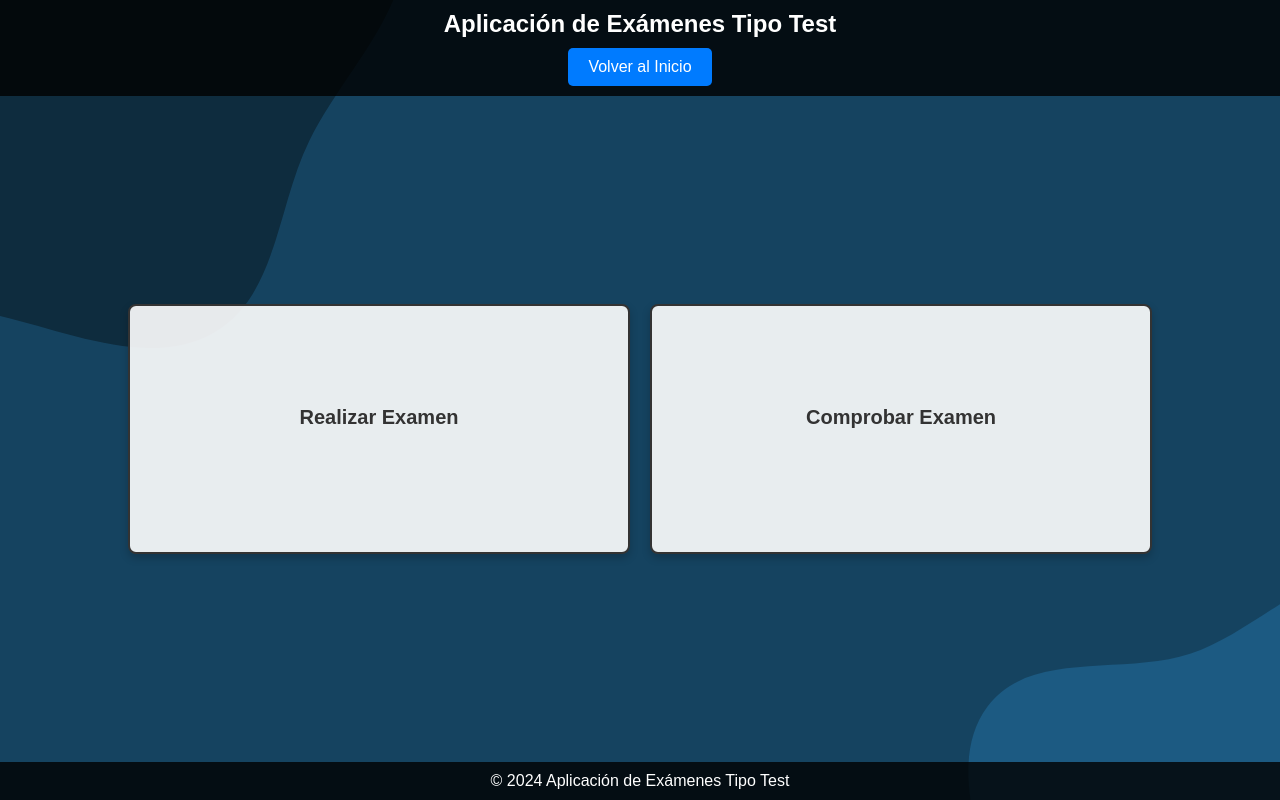
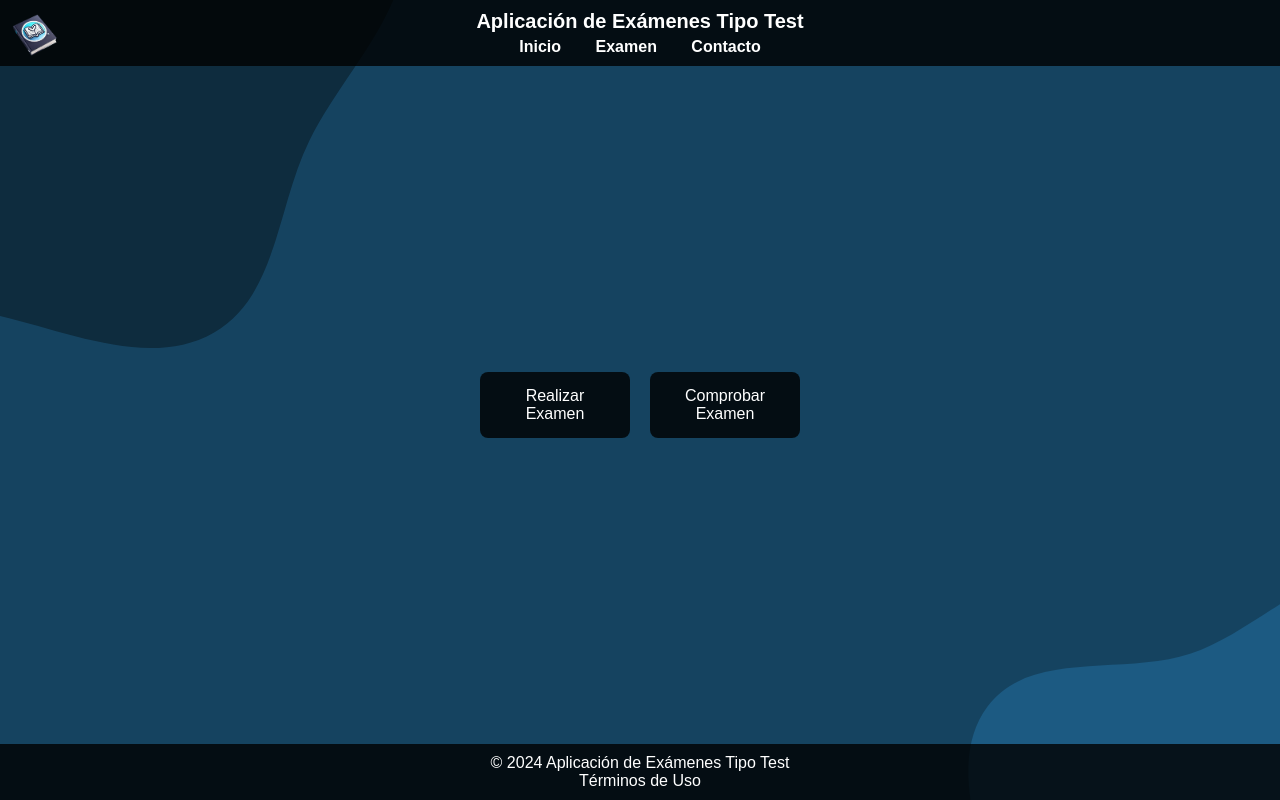
Before and after one commit to naachoo23/proyecto, a plain HTML site: page proyectoAutoescuelaa-master/html/alumnos.html in a window 1280 px wide. Drawn offline with Linux system fonts and the light colour scheme.

Commit message:
arreglo de alumno y el index

```diff
--- a/proyectoAutoescuelaa-master/html/alumnos.html
+++ b/proyectoAutoescuelaa-master/html/alumnos.html
@@ -4,26 +4,122 @@
     <meta charset="UTF-8">
     <meta name="viewport" content="width=device-width, initial-scale=1.0">
     <title>Alumnos</title>
-    <link rel="stylesheet" type="text/css" href="/css/estilosRoles.css">
+    <style>
+        * {
+            margin: 0;
+            padding: 0;
+            box-sizing: border-box;
+        }
 
+        body {
+            font-family: Arial, sans-serif;
+            background-image: url("/img/Simple\ Shiny(1).svg");
+            background-repeat: no-repeat;
+            background-size: cover;
+            display: flex;
+            flex-direction: column;
+            height: 100vh;
+            justify-content: space-between;
+        }
+
+        header {
+            background-color: rgba(0, 0, 0, 0.8);
+            color: white;
+            padding: 10px;
+            text-align: center;
+            position: relative;
+        }
+
+        header img {
+            position: absolute;
+            top: 10px;
+            left: 10px;
+            width: 50px;
+        }
+
+        header h1 {
+            font-size: 20px;
+            margin-bottom: 5px;
+        }
+
+        nav {
+            margin-top: 5px;
+        }
+
+        nav a {
+            color: white;
+            text-decoration: none;
+            margin: 0 15px;
+            font-weight: bold;
+        }
+
+        nav a:hover {
+            text-decoration: underline;
+        }
+
+        .container {
+            display: flex;
+            justify-content: center;
+            gap: 20px;
+            padding: 20px;
+        }
+
+        aside {
+            width: 150px;
+            padding: 15px;
+            text-align: center;
+            background-color: rgba(0, 0, 0, 0.8);
+            color: white;
+            border-radius: 8px;
+            transition: transform 0.3s ease;
+            cursor: pointer;
+        }
+
+        aside:hover {
+            transform: scale(1.1);
+        }
+
+        footer {
+            background-color: rgba(0, 0, 0, 0.8);
+            color: white;
+            text-align: center;
+            padding: 10px 0;
+        }
+
+        footer a {
+            color: white;
+            margin: 0 10px;
+            text-decoration: none;
+        }
+
+        footer a:hover {
+            text-decoration: underline;
+        }
+    </style>
 </head>
 <body>
     <header>
+        <img src="/img/logo.png" alt="Logo">
         <h1>Aplicación de Exámenes Tipo Test</h1>
-        <button type="button" id="inicio" onclick="location.href='index.html'">Volver al Inicio</button>
+        <nav>
+            <a href="index.html">Inicio</a>
+            <a href="realizarExamen.html">Examen</a>
+            <a href="contacto.html">Contacto</a>
+        </nav>
     </header>
     <main>
         <div class="container">
-            <aside>
+            <aside onclick="location.href='realizarExamen.html'">
                 <p>Realizar Examen</p>
             </aside>
-            <aside>
+            <aside onclick="location.href='comprobarExamen.html'">
                 <p>Comprobar Examen</p>
             </aside>
         </div>
     </main>
     <footer>
         <p>&copy; 2024 Aplicación de Exámenes Tipo Test</p>
+        <a href="terminos.html">Términos de Uso</a>
     </footer>
 </body>
 </html>
```
Also changed, not shown: proyectoAutoescuelaa-master/html/index.html (+41 -3 lines).
